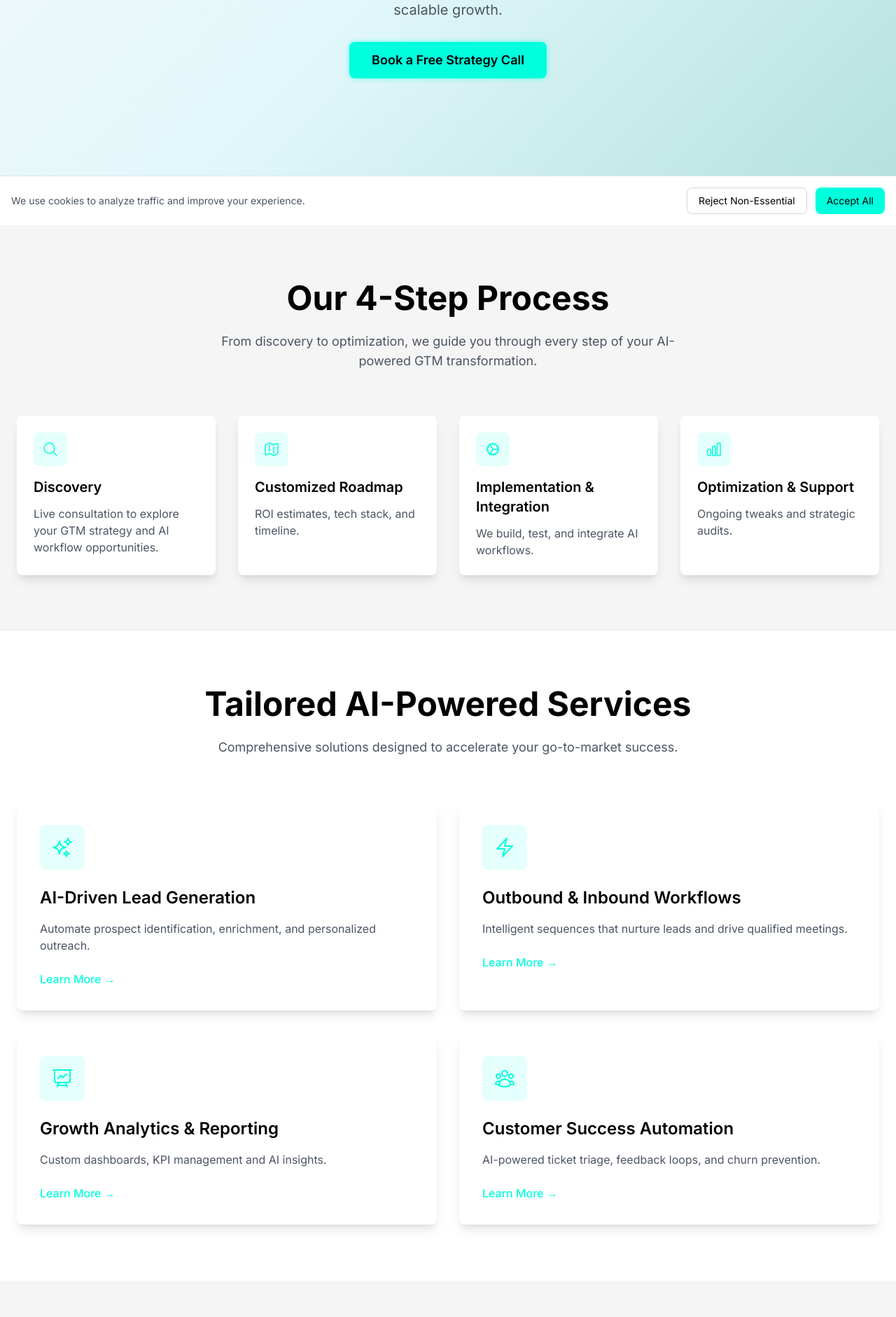
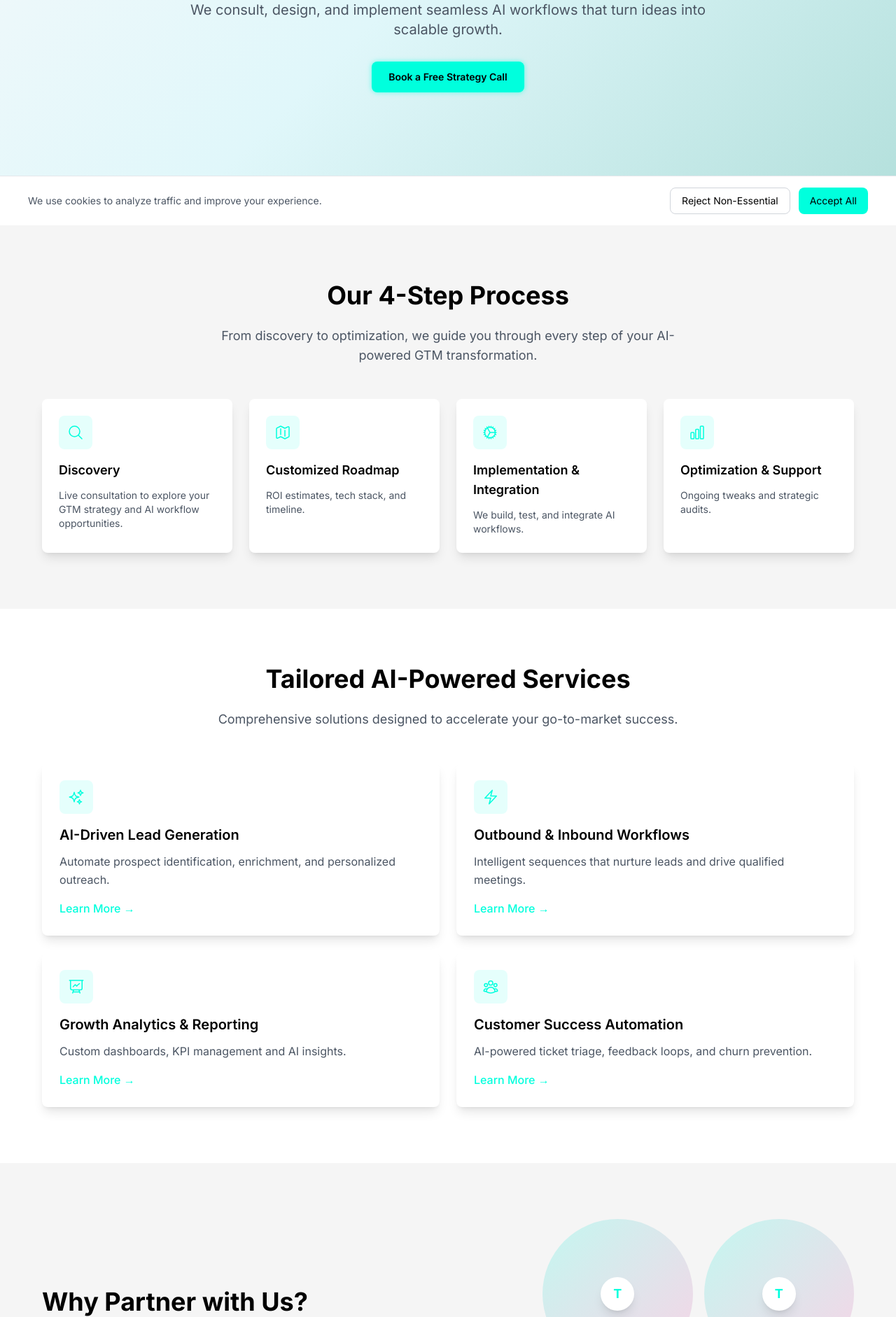
Before and after one commit to Briannzau/N-A, a Next.js app: page / in a window 1280 px wide. Shown: the part 478-2360 px from the top of the page at 70% size. Built offline with nearby package versions, Linux system fonts and the light colour scheme.

Commit message:
Fix Website Sizing and Responsiveness

```diff
--- a/app/globals.css
+++ b/app/globals.css
@@ -11,11 +11,13 @@
 
 html {
   scroll-behavior: smooth;
+  font-size: 16px;
 }
 
 body {
   font-family: 'Inter', system-ui, sans-serif;
   transition: background-color 0.3s ease, color 0.3s ease;
+  line-height: 1.6;
 }
 
 /* Custom scrollbar */
@@ -69,10 +71,16 @@ body {
 .glitch {
   position: relative;
   color: #00FFDD;
-  font-size: 8rem;
+  font-size: 6rem;
   font-weight: 900;
   text-transform: uppercase;
   animation: glitch 2s infinite;
+}
+
+@media (min-width: 768px) {
+  .glitch {
+    font-size: 8rem;
+  }
 }
 
 .glitch::before,
@@ -123,10 +131,10 @@ body {
 
 /* Form styles */
 .form-input {
-  @apply w-full px-4 py-3 border border-gray-300 dark:border-gray-600 rounded-lg
+  @apply w-full px-3 py-2 border border-gray-300 dark:border-gray-600 rounded-lg
          bg-white dark:bg-dark-section text-light-text dark:text-dark-text
          focus:outline-none focus:ring-2 focus:ring-neon-primary focus:border-transparent
-         transition-all duration-200;
+         transition-all duration-200 text-sm;
 }
 
 .form-input:invalid {
@@ -134,15 +142,15 @@ body {
 }
 
 .btn-primary {
-  @apply bg-neon-primary text-black dark:text-white font-semibold py-3 px-8 rounded-lg
+  @apply bg-neon-primary text-black dark:text-white font-semibold py-3 px-6 rounded-lg
          hover:bg-opacity-80 hover:shadow-lg hover:shadow-neon-primary/30
-         transition-all duration-200 transform hover:scale-105;
+         transition-all duration-200 transform hover:scale-105 text-sm;
 }
 
 .btn-secondary {
-  @apply border-2 border-neon-primary text-neon-primary font-semibold py-3 px-8 rounded-lg
+  @apply border-2 border-neon-primary text-neon-primary font-semibold py-3 px-6 rounded-lg
          hover:bg-neon-primary hover:text-black dark:hover:text-white
-         transition-all duration-200 transform hover:scale-105;
+         transition-all duration-200 transform hover:scale-105 text-sm;
 }
 
 /* Card hover effects */
@@ -178,7 +186,7 @@ body {
 /* Toast notifications */
 .toast {
   @apply fixed bottom-4 right-4 bg-white dark:bg-dark-section border-l-4 border-neon-primary
-         p-4 rounded-lg shadow-lg z-50 max-w-sm;
+         p-4 rounded-lg shadow-lg z-50 max-w-sm text-sm;
   animation: slideInRight 0.3s ease-out;
 }
 
@@ -214,12 +222,31 @@ body {
 /* Responsive grid */
 .grid-responsive {
   display: grid;
-  gap: 2rem;
-  grid-template-columns: repeat(auto-fit, minmax(300px, 1fr));
+  gap: 1.5rem;
+  grid-template-columns: repeat(auto-fit, minmax(280px, 1fr));
 }
 
 @media (max-width: 768px) {
   .grid-responsive {
     grid-template-columns: 1fr;
   }
+
+  html {
+    font-size: 14px;
+  }
 }
+
+/* Responsive text sizing */
+@media (max-width: 640px) {
+  .text-hero {
+    font-size: 2rem;
+  }
+
+  .text-hero-md {
+    font-size: 2.5rem;
+  }
+
+  .text-hero-lg {
+    font-size: 3rem;
+  }
+}
--- a/app/page.tsx
+++ b/app/page.tsx
@@ -99,16 +99,16 @@ export default function HomePage() {
         <ParticleBackground />
         <div className="relative z-10 max-w-content mx-auto px-gutter text-center">
           <div className={`section-animate ${heroInView ? 'in-view' : ''}`}>
-            <h1 className="text-4xl md:text-6xl lg:text-7xl font-bold mb-6 leading-tight">
+            <h1 className="text-hero md:text-hero-md lg:text-hero-lg font-bold mb-6 leading-tight">
               <span className="text-neon-primary">AI-Powered</span> Go-To-Market<br />
               Strategies for Tomorrow's Startups
             </h1>
-            <p className="text-lg md:text-xl text-gray-600 dark:text-gray-400 mb-8 max-w-3xl mx-auto">
+            <p className="text-lg md:text-xl text-gray-600 dark:text-gray-400 mb-8 max-w-3xl mx-auto leading-relaxed">
               We consult, design, and implement seamless AI workflows that turn ideas into scalable growth.
             </p>
             <Link
               href="/contact"
-              className="inline-block btn-primary text-lg px-12 py-4 animate-pulse-glow"
+              className="inline-block btn-primary text-lg px-8 py-4 animate-pulse-glow"
             >
               Book a Free Strategy Call
             </Link>
@@ -119,17 +119,17 @@ export default function HomePage() {
       {/* Process Section */}
       <section
         ref={processRef}
-        className="py-section md:py-section bg-light-section dark:bg-dark-section"
+        className="py-section md:py-20 bg-light-section dark:bg-dark-section"
       >
         <div className="max-w-content mx-auto px-gutter">
-          <div className={`section-animate ${processInView ? 'in-view' : ''} text-center mb-16`}>
-            <h2 className="text-3xl md:text-5xl font-bold mb-6">Our 4-Step Process</h2>
+          <div className={`section-animate ${processInView ? 'in-view' : ''} text-center mb-12`}>
+            <h2 className="text-2xl md:text-4xl font-bold mb-6">Our 4-Step Process</h2>
             <p className="text-lg text-gray-600 dark:text-gray-400 max-w-2xl mx-auto">
               From discovery to optimization, we guide you through every step of your AI-powered GTM transformation.
             </p>
           </div>
 
-          <div className="grid grid-cols-1 md:grid-cols-2 lg:grid-cols-4 gap-8">
+          <div className="grid grid-cols-1 md:grid-cols-2 lg:grid-cols-4 gap-6">
             {processSteps.map((step, index) => (
               <div
                 key={index}
@@ -139,8 +139,8 @@ export default function HomePage() {
                 <div className="w-12 h-12 bg-neon-primary/10 rounded-lg flex items-center justify-center mb-4">
                   <step.icon className="h-6 w-6 text-neon-primary" />
                 </div>
-                <h3 className="text-xl font-semibold mb-3">{step.title}</h3>
-                <p className="text-gray-600 dark:text-gray-400">{step.description}</p>
+                <h3 className="text-lg font-semibold mb-3">{step.title}</h3>
+                <p className="text-gray-600 dark:text-gray-400 text-sm">{step.description}</p>
               </div>
             ))}
           </div>
@@ -148,27 +148,27 @@ export default function HomePage() {
       </section>
 
       {/* Services Section */}
-      <section ref={servicesRef} className="py-section md:py-section">
+      <section ref={servicesRef} className="py-section md:py-20">
         <div className="max-w-content mx-auto px-gutter">
-          <div className={`section-animate ${servicesInView ? 'in-view' : ''} text-center mb-16`}>
-            <h2 className="text-3xl md:text-5xl font-bold mb-6">Tailored AI-Powered Services</h2>
+          <div className={`section-animate ${servicesInView ? 'in-view' : ''} text-center mb-12`}>
+            <h2 className="text-2xl md:text-4xl font-bold mb-6">Tailored AI-Powered Services</h2>
             <p className="text-lg text-gray-600 dark:text-gray-400 max-w-2xl mx-auto">
               Comprehensive solutions designed to accelerate your go-to-market success.
             </p>
           </div>
 
-          <div className="grid grid-cols-1 md:grid-cols-2 gap-8">
+          <div className="grid grid-cols-1 md:grid-cols-2 gap-6">
             {services.map((service, index) => (
               <div
                 key={index}
-                className={`section-animate ${servicesInView ? 'in-view' : ''} card-hover bg-white dark:bg-dark-bg p-8 rounded-lg shadow-lg border border-transparent hover:border-neon-primary/30`}
+                className={`section-animate ${servicesInView ? 'in-view' : ''} card-hover bg-white dark:bg-dark-bg p-6 rounded-lg shadow-lg border border-transparent hover:border-neon-primary/30`}
                 style={{ animationDelay: `${index * 0.1}s` }}
               >
-                <div className="w-16 h-16 bg-neon-primary/10 rounded-lg flex items-center justify-center mb-6">
-                  <service.icon className="h-8 w-8 text-neon-primary" />
+                <div className="w-12 h-12 bg-neon-primary/10 rounded-lg flex items-center justify-center mb-4">
+                  <service.icon className="h-6 w-6 text-neon-primary" />
                 </div>
-                <h3 className="text-2xl font-semibold mb-4">{service.title}</h3>
-                <p className="text-gray-600 dark:text-gray-400 mb-6">{service.description}</p>
+                <h3 className="text-xl font-semibold mb-3">{service.title}</h3>
+                <p className="text-gray-600 dark:text-gray-400 mb-4">{service.description}</p>
                 <Link
                   href="/services"
                   className="text-neon-primary font-medium hover:underline"
@@ -184,13 +184,13 @@ export default function HomePage() {
       {/* About Section */}
       <section
         ref={aboutRef}
-        className="py-section md:py-section bg-light-section dark:bg-dark-section"
+        className="py-section md:py-20 bg-light-section dark:bg-dark-section"
       >
         <div className="max-w-content mx-auto px-gutter">
-          <div className="grid grid-cols-1 lg:grid-cols-5 gap-12 items-center">
+          <div className="grid grid-cols-1 lg:grid-cols-5 gap-8 items-center">
             <div className={`section-animate ${aboutInView ? 'in-view' : ''} lg:col-span-3`}>
-              <h2 className="text-3xl md:text-5xl font-bold mb-6">Why Partner with Us?</h2>
-              <div className="space-y-6 text-lg text-gray-600 dark:text-gray-400">
+              <h2 className="text-2xl md:text-4xl font-bold mb-6">Why Partner with Us?</h2>
+              <div className="space-y-4 text-gray-600 dark:text-gray-400">
                 <p>
                   Our team combines deep GTM expertise with cutting-edge AI automation. We're not just consultants—we're
                   operators who have scaled startups from zero to millions in ARR.
@@ -213,8 +213,8 @@ export default function HomePage() {
                     key={i}
                     className="aspect-square bg-gradient-to-br from-neon-primary/20 to-neon-secondary/20 rounded-full flex items-center justify-center group hover:scale-105 transition-transform duration-200"
                   >
-                    <div className="w-16 h-16 bg-white dark:bg-dark-bg rounded-full flex items-center justify-center shadow-lg">
-                      <span className="text-2xl font-bold text-neon-primary">T</span>
+                    <div className="w-12 h-12 bg-white dark:bg-dark-bg rounded-full flex items-center justify-center shadow-lg">
+                      <span className="text-lg font-bold text-neon-primary">T</span>
                     </div>
                   </div>
                 ))}
@@ -225,28 +225,28 @@ export default function HomePage() {
       </section>
 
       {/* Testimonials Section */}
-      <section className="py-section md:py-section bg-gradient-to-r from-light-section to-white dark:from-dark-section dark:to-dark-bg">
+      <section className="py-section md:py-20 bg-gradient-to-r from-light-section to-white dark:from-dark-section dark:to-dark-bg">
         <div className="max-w-content mx-auto px-gutter">
-          <div className="text-center mb-16">
-            <h2 className="text-3xl md:text-5xl font-bold mb-6">What Our Clients Say</h2>
+          <div className="text-center mb-12">
+            <h2 className="text-2xl md:text-4xl font-bold mb-6">What Our Clients Say</h2>
           </div>
 
-          <div className="grid grid-cols-1 md:grid-cols-3 gap-8">
+          <div className="grid grid-cols-1 md:grid-cols-3 gap-6">
             {testimonials.map((testimonial, index) => (
               <div
                 key={index}
-                className="bg-white dark:bg-dark-bg p-8 rounded-lg shadow-lg card-hover"
+                className="bg-white dark:bg-dark-bg p-6 rounded-lg shadow-lg card-hover"
               >
-                <div className="flex items-center mb-6">
-                  <div className="w-12 h-12 bg-gradient-to-br from-neon-primary to-neon-secondary rounded-full flex items-center justify-center mr-4">
-                    <span className="text-white font-bold">{testimonial.name[0]}</span>
+                <div className="flex items-center mb-4">
+                  <div className="w-10 h-10 bg-gradient-to-br from-neon-primary to-neon-secondary rounded-full flex items-center justify-center mr-3">
+                    <span className="text-white font-bold text-sm">{testimonial.name[0]}</span>
                   </div>
                   <div>
-                    <h4 className="font-semibold">{testimonial.name}</h4>
-                    <p className="text-sm text-gray-600 dark:text-gray-400">{testimonial.title}</p>
+                    <h4 className="font-semibold text-sm">{testimonial.name}</h4>
+                    <p className="text-xs text-gray-600 dark:text-gray-400">{testimonial.title}</p>
                   </div>
                 </div>
-                <p className="text-gray-600 dark:text-gray-400 italic">"{testimonial.quote}"</p>
+                <p className="text-gray-600 dark:text-gray-400 italic text-sm">"{testimonial.quote}"</p>
               </div>
             ))}
           </div>
@@ -254,38 +254,38 @@ export default function HomePage() {
       </section>
 
       {/* Contact Section */}
-      <section className="py-section md:py-section">
+      <section className="py-section md:py-20">
         <div className="max-w-content mx-auto px-gutter">
-          <div className="grid grid-cols-1 lg:grid-cols-2 gap-12 items-start">
+          <div className="grid grid-cols-1 lg:grid-cols-2 gap-8 items-start">
             <div>
-              <h2 className="text-3xl md:text-5xl font-bold mb-6">
+              <h2 className="text-2xl md:text-4xl font-bold mb-6">
                 Schedule your free 30-minute strategy call
               </h2>
-              <p className="text-lg text-gray-600 dark:text-gray-400 mb-8">
+              <p className="text-gray-600 dark:text-gray-400 mb-6">
                 We'll audit your GTM strategy and explore AI workflow opportunities. No sales pitch—just
                 actionable insights you can implement immediately.
               </p>
-              <div className="space-y-4">
+              <div className="space-y-3">
                 <div className="flex items-center">
                   <div className="w-2 h-2 bg-neon-primary rounded-full mr-3"></div>
-                  <span>30-minute discovery call</span>
+                  <span className="text-sm">30-minute discovery call</span>
                 </div>
                 <div className="flex items-center">
                   <div className="w-2 h-2 bg-neon-primary rounded-full mr-3"></div>
-                  <span>GTM strategy audit</span>
+                  <span className="text-sm">GTM strategy audit</span>
                 </div>
                 <div className="flex items-center">
                   <div className="w-2 h-2 bg-neon-primary rounded-full mr-3"></div>
-                  <span>AI automation opportunities</span>
+                  <span className="text-sm">AI automation opportunities</span>
                 </div>
                 <div className="flex items-center">
                   <div className="w-2 h-2 bg-neon-primary rounded-full mr-3"></div>
-                  <span>Custom roadmap & recommendations</span>
+                  <span className="text-sm">Custom roadmap & recommendations</span>
                 </div>
               </div>
             </div>
 
-            <div className="bg-white dark:bg-dark-bg p-8 rounded-lg shadow-lg">
+            <div className="bg-white dark:bg-dark-bg p-6 rounded-lg shadow-lg">
               <ContactForm />
             </div>
           </div>
--- a/tailwind.config.js
+++ b/tailwind.config.js
@@ -28,12 +28,17 @@ module.exports = {
         },
       },
       maxWidth: {
-        content: '1280px',
+        content: '1200px',
       },
       spacing: {
-        gutter: '24px',
-        section: '80px',
+        gutter: '20px',
+        section: '60px',
         'section-mobile': '40px',
+      },
+      fontSize: {
+        'hero': ['3rem', { lineHeight: '1.1' }],
+        'hero-md': ['4rem', { lineHeight: '1.1' }],
+        'hero-lg': ['5rem', { lineHeight: '1.1' }],
       },
       animation: {
         'fade-in': 'fadeIn 0.5s ease-in-out',
```
